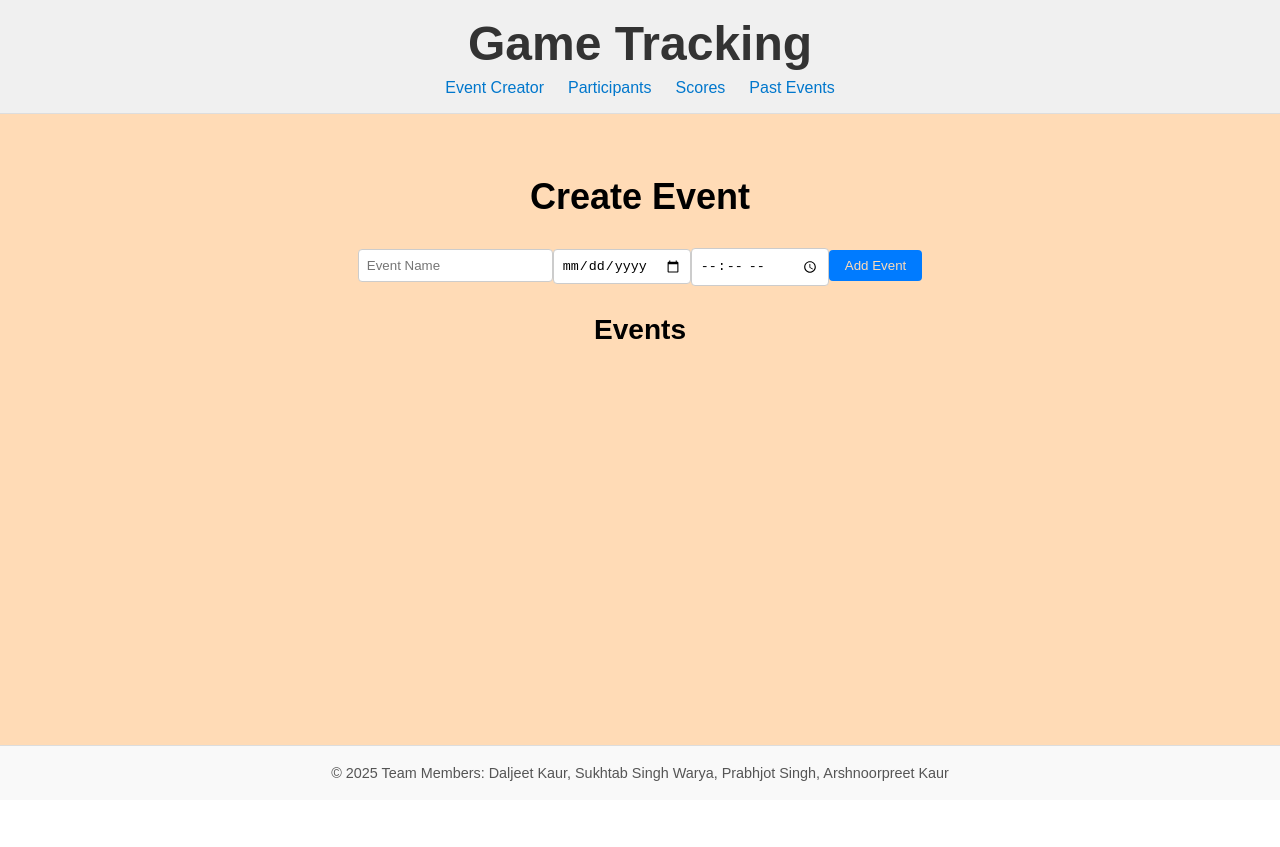
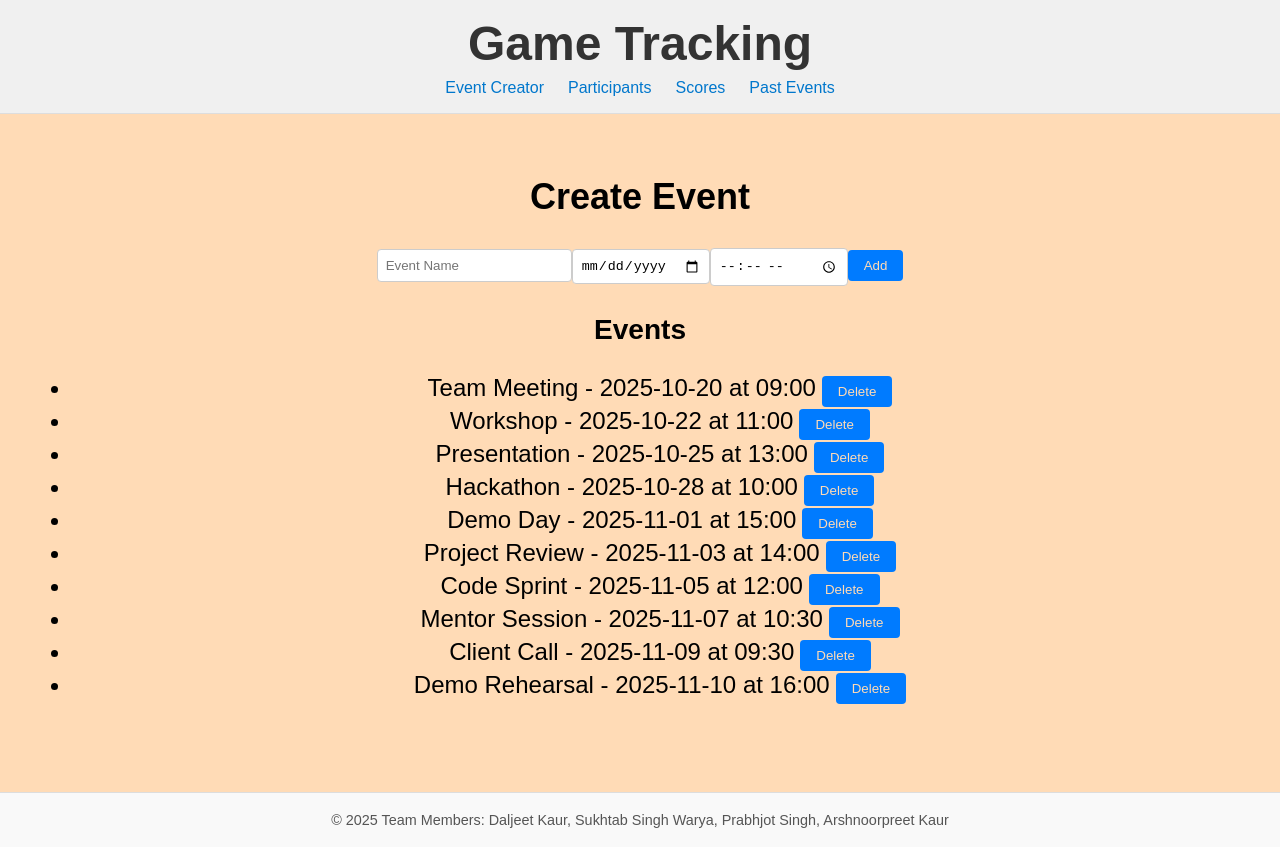
Before and after one commit to DOad22/Track-Event_Full_Stack_Project, a React (Vite) app: page /create in a window 1280 px wide. Before the commit the page ends 800 px from the top, so only its background shows below. Built offline with nearby package versions, Linux system fonts and the light colour scheme.

Commit message:
add the hooks, repository, service, data nad the architectutre document to the event creator component

```diff
--- a/src/components/event-creator/EventCreator.tsx
+++ b/src/components/event-creator/EventCreator.tsx
@@ -1,67 +1,28 @@
-import { useState, useEffect } from "react";
+import { useState } from "react";
+import { useEvents } from "../../hooks/useEvents";
 
 function EventApp() {
+  const { events, addEvent, deleteEvent } = useEvents();
   const [name, setName] = useState("");
   const [date, setDate] = useState("");
   const [time, setTime] = useState("");
-  const [events, setEvents] = useState<any[]>([]);
 
-  // Load events from localStorage when the page loads
-  useEffect(() => {
-    const saved = localStorage.getItem("events");
-    if (saved) {
-      setEvents(JSON.parse(saved));
-    }
-  }, []);
-
-  // Save events
-  const saveEvents = (updated: any[]) => {
-    setEvents(updated);
-    localStorage.setItem("events", JSON.stringify(updated));
-  };
-
-  // Add new event
-  const addEvent = (e: any) => {
+  const handleAdd = (e: React.FormEvent) => {
     e.preventDefault();
-    if (!name || !date || !time) return;
-    const newEvent = {
-      id: Date.now(),
-      name,
-      date,
-      time
-    };
-    saveEvents([...events, newEvent]);
+    addEvent(name, date, time);
     setName("");
     setDate("");
     setTime("");
   };
 
-  // Delete event
-  const deleteEvent = (id: number) => {
-    const updated = events.filter(ev => ev.id !== id);
-    saveEvents(updated);
-  };
-
   return (
     <div>
       <h2>Create Event</h2>
-      <form onSubmit={addEvent}>
-        <input
-          placeholder="Event Name"
-          value={name}
-          onChange={(e) => setName(e.target.value)}
-        />
-        <input
-          type="date"
-          value={date}
-          onChange={(e) => setDate(e.target.value)}
-        />
-        <input
-          type="time"
-          value={time}
-          onChange={(e) => setTime(e.target.value)}
-        />
-        <button type="submit">Add Event</button>
+      <form onSubmit={handleAdd}>
+        <input placeholder="Event Name" value={name} onChange={(e) => setName(e.target.value)} />
+        <input type="date" value={date} onChange={(e) => setDate(e.target.value)} />
+        <input type="time" value={time} onChange={(e) => setTime(e.target.value)} />
+        <button type="submit">Add</button>
       </form>
 
       <h3>Events</h3>
@@ -69,9 +30,7 @@ function EventApp() {
         {events.map(ev => (
           <li key={ev.id}>
             {ev.name} - {ev.date} at {ev.time}
-            <button onClick={() => deleteEvent(ev.id)} style={{ marginLeft: 6 }}>
-              Delete
-            </button>
+            <button onClick={() => deleteEvent(ev.id)} style={{ marginLeft: 6 }}>Delete</button>
           </li>
         ))}
       </ul>
--- /dev/null
+++ b/src/data/testEvents.ts
@@ -0,0 +1,16 @@
+import { Event } from "../repositories/eventRepository";
+
+const testEvents: Event[] = [
+  { id: 1, name: "Team Meeting", date: "2025-10-20", time: "09:00" },
+  { id: 2, name: "Workshop", date: "2025-10-22", time: "11:00" },
+  { id: 3, name: "Presentation", date: "2025-10-25", time: "13:00" },
+  { id: 4, name: "Hackathon", date: "2025-10-28", time: "10:00" },
+  { id: 5, name: "Demo Day", date: "2025-11-01", time: "15:00" },
+  { id: 6, name: "Project Review", date: "2025-11-03", time: "14:00" },
+  { id: 7, name: "Code Sprint", date: "2025-11-05", time: "12:00" },
+  { id: 8, name: "Mentor Session", date: "2025-11-07", time: "10:30" },
+  { id: 9, name: "Client Call", date: "2025-11-09", time: "09:30" },
+  { id: 10, name: "Demo Rehearsal", date: "2025-11-10", time: "16:00" },
+];
+
+export default testEvents;
--- /dev/null
+++ b/src/hooks/useEvents.ts
@@ -0,0 +1,27 @@
+import { useState, useEffect } from "react";
+import eventService from "../services/eventService";
+import { Event } from "../repositories/eventRepository";
+
+export function useEvents() {
+  const [events, setEvents] = useState<Event[]>([]);
+
+  useEffect(() => {
+    setEvents(eventService.getEvents());
+  }, []);
+
+  const addEvent = (name: string, date: string, time: string) => {
+    try {
+      const updated = eventService.createEvent(name, date, time);
+      setEvents([...updated]);
+    } catch (error: any) {
+      alert(error.message || "All fields are required!");
+    }
+  };
+
+  const deleteEvent = (id: number) => {
+    const updated = eventService.deleteEvent(id);
+    setEvents([...updated]);
+  };
+
+  return { events, addEvent, deleteEvent };
+}
--- /dev/null
+++ b/src/repositories/eventRepository.ts
@@ -0,0 +1,26 @@
+import testEvents from "../data/testEvents";
+
+export interface Event {
+  id: number;
+  name: string;
+  date: string;
+  time: string;
+}
+
+let events: Event[] = [...testEvents];
+
+const eventRepository = {
+  getAll() {
+    return events;
+  },
+  add(event: Event) {
+    events.push(event);
+    return events;
+  },
+  remove(id: number) {
+    events = events.filter(ev => ev.id !== id);
+    return events;
+  }
+};
+
+export default eventRepository;
--- /dev/null
+++ b/src/services/eventService.ts
@@ -0,0 +1,26 @@
+import eventRepository, { Event } from "../repositories/eventRepository";
+
+const eventService = {
+  getEvents(): Event[] {
+    return eventRepository.getAll();
+  },
+
+  createEvent(name: string, date: string, time: string): Event[] {
+    if (!name || !date || !time) throw new Error("All fields required");
+
+    const newEvent: Event = {
+      id: Date.now(),
+      name,
+      date,
+      time
+    };
+
+    return eventRepository.add(newEvent);
+  },
+
+  deleteEvent(id: number): Event[] {
+    return eventRepository.remove(id);
+  }
+};
+
+export default eventService;
```
Also changed, not shown: doc/architecture-DK.md (added, +39 -0 lines), src/hooks/x.ts (deleted), src/repositories/y.ts (deleted), src/services/z.ts (deleted).
